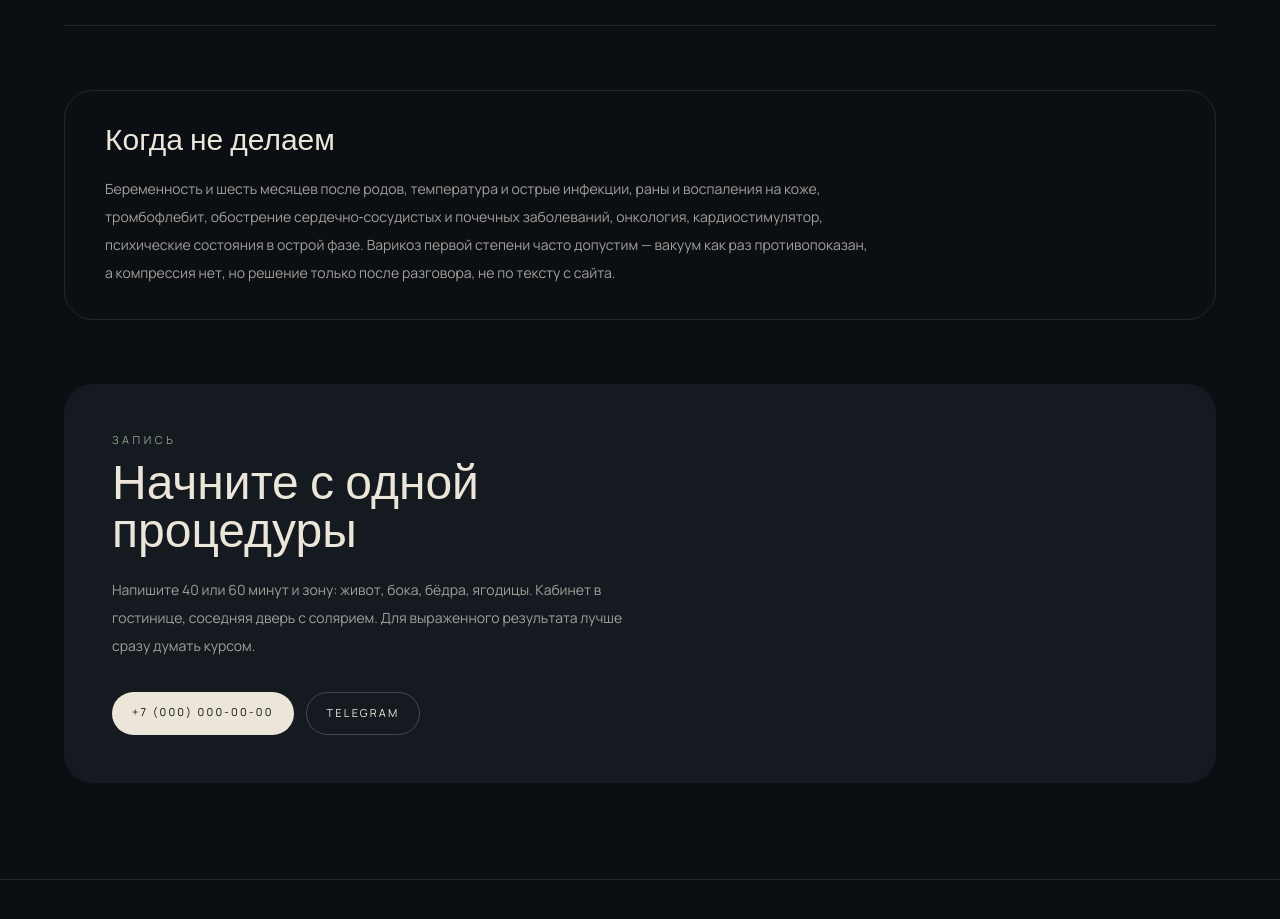
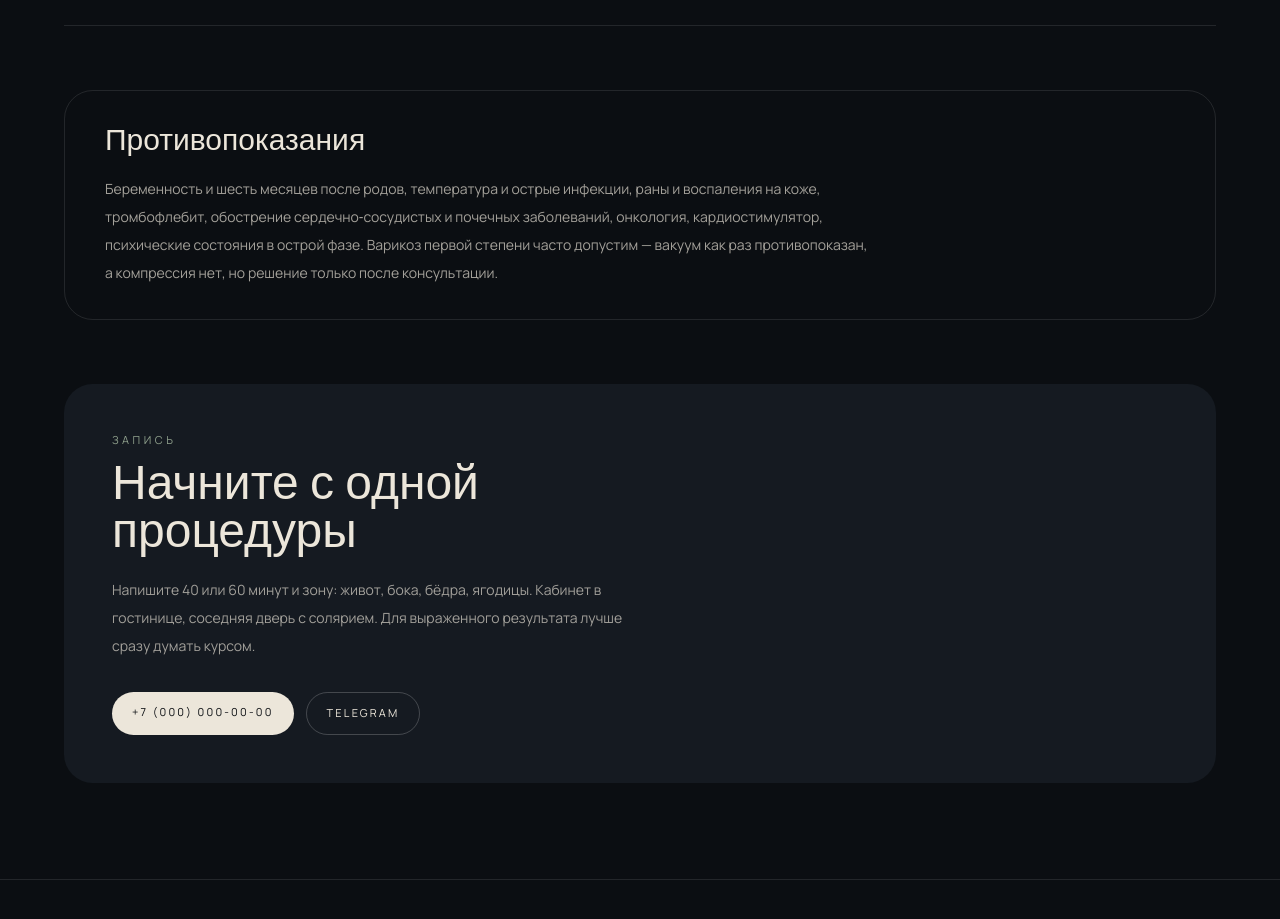
Before and after one commit to gnxv/ds, a Next.js app: page /r-sleek in a window 1280 px wide. Shown: the part 5743-6662 px from the top of the page. Built offline with nearby package versions, Linux system fonts and the light colour scheme.

Commit message:
Rename contraindications heading and close on consultation

```diff
--- a/src/app/r-sleek/page.tsx
+++ b/src/app/r-sleek/page.tsx
@@ -408,15 +408,14 @@ export default function RSleekPage() {
 
       <section className="px-5 pb-16 md:px-6">
         <div className="mx-auto max-w-6xl rounded-[1.8rem] border border-white/10 px-6 py-8 md:px-10">
-          <h2 className="font-serif text-3xl">Когда не делаем</h2>
+          <h2 className="font-serif text-3xl">Противопоказания</h2>
           <p className="mt-4 max-w-3xl text-sm leading-7 text-[#ece6da]/68">
             Беременность и шесть месяцев после родов, температура и острые
             инфекции, раны и воспаления на коже, тромбофлебит, обострение
             сердечно‑сосудистых и почечных заболеваний, онкология,
             кардиостимулятор, психические состояния в острой фазе. Варикоз
             первой степени часто допустим — вакуум как раз противопоказан, а
-            компрессия нет, но решение только после разговора, не по тексту с
-            сайта.
+            компрессия нет, но решение только после консультации.
           </p>
         </div>
       </section>
```
